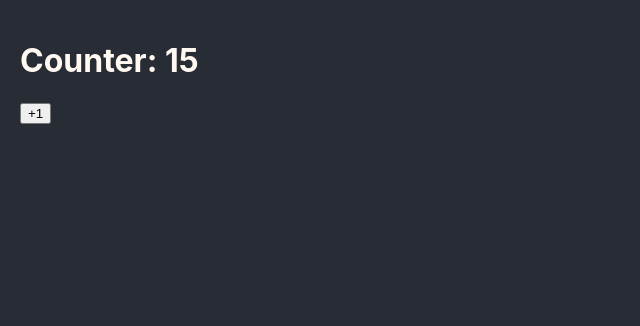
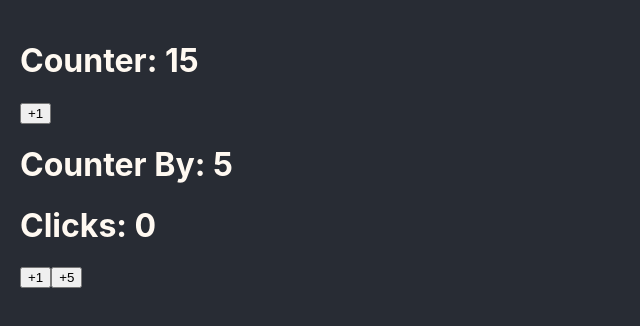
Before and after one commit to SofiArz/typescript-concepts-workshop, a React (Create React App) app: page / in a window 1280 px wide. Shown: the top 326 px of the page, without its empty margins (0-640 px from the left). Built offline with nearby package versions, Linux system fonts and the light colour scheme.

Commit message:
CounterBy  - manipulate state as an object

```diff
--- a/src/App.tsx
+++ b/src/App.tsx
@@ -1,9 +1,11 @@
 import { Counter } from './bases/Counter'
+import { CounterBy } from './bases/CounterBy';
 
 function App() {
   return (
     <>
       <Counter initialValue={15} />
+      <CounterBy />
     </>
   );
 }
--- /dev/null
+++ b/src/bases/CounterBy.tsx
@@ -0,0 +1,32 @@
+import { useState } from 'react'
+
+interface Props {
+    initialValue?: number,
+    clicks?: number,
+}
+
+export const CounterBy = ({ initialValue = 5 } : Props) => {
+    const [counterState, setCounter] = useState({
+      counter: initialValue,
+      clicks: 0,
+    })
+
+    const handleClick = (value = 1) => {
+        setCounter(prev => ({
+          counter: prev.counter + value,
+          clicks: prev.clicks + 1,
+        })
+        )
+    }
+
+    return (
+      <>
+        <h1>Counter By: { counterState.counter }</h1>
+        <h1>Clicks: { counterState.clicks }</h1>
+
+        <button onClick={ () => handleClick() }> +1 </button>
+        <button onClick={ () => handleClick(5) }> +5 </button>
+      </>
+  );
+
+};
```
